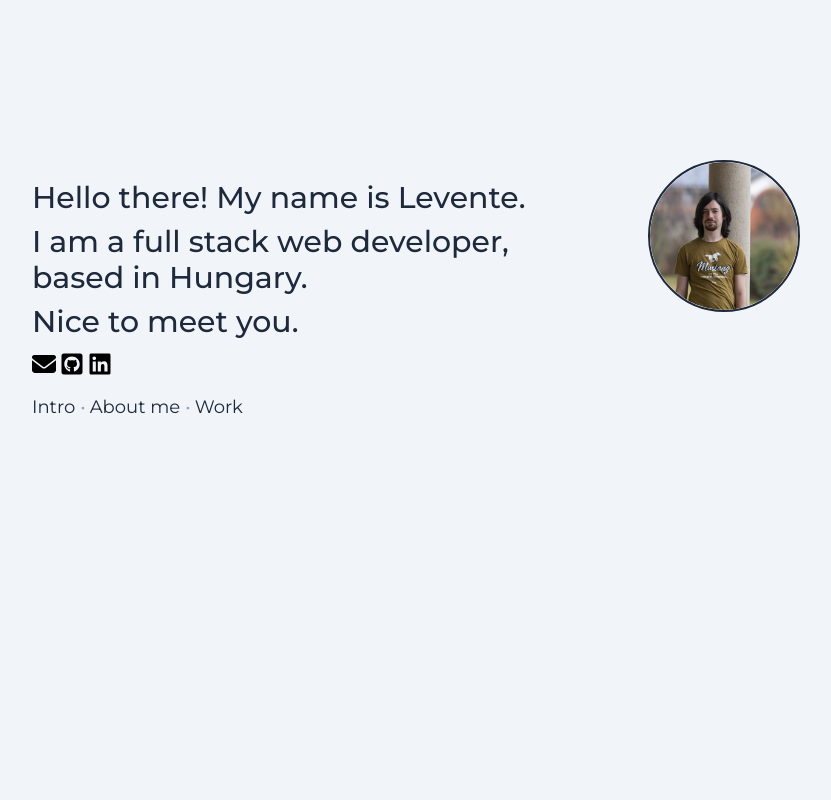
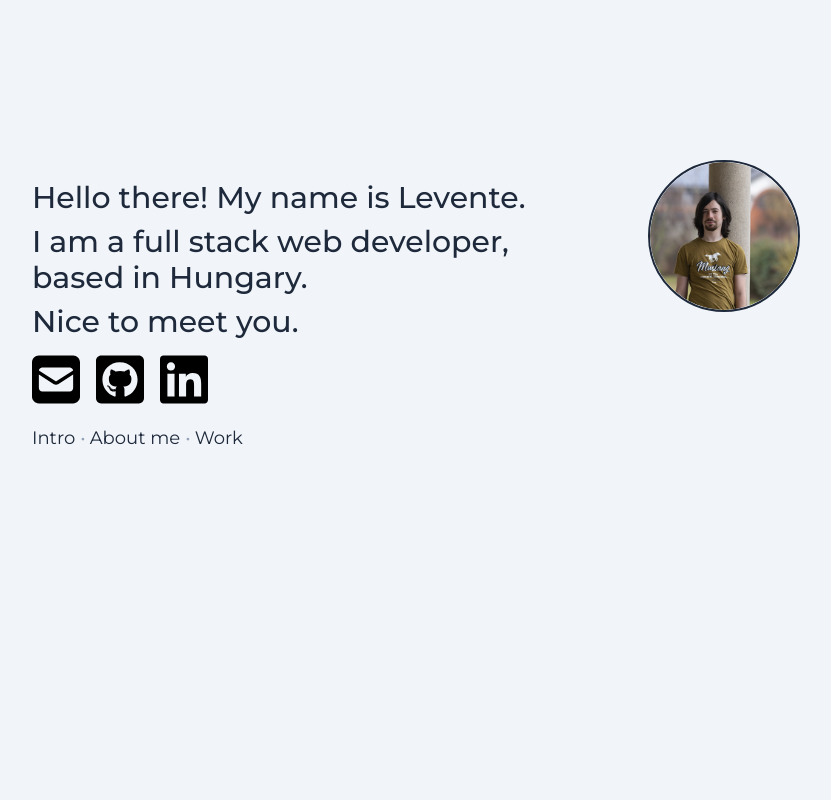
Before and after one commit to djsall/djsall.github.io, a website built with Vite: page index.html in a window 1280 px wide. Shown: the top 800 px of the page, without its empty margins (224-1055 px from the left). Built offline with nearby package versions, Linux system fonts and the light colour scheme.

Commit message:
nav svgs

```diff
--- a/index.html
+++ b/index.html
@@ -27,15 +27,15 @@
 						<li>
 							<a onClick="javascript:window.open('mailto:proksalevente@gmail.com', 'mail');event.preventDefault()"
 								href="mailto:proksalevente@gmail.com" aria-label="Send me an email link">
-								<svg xmlns="http://www.w3.org/2000/svg" viewBox="0 0 512 512" width="1.5rem">
+								<svg xmlns="http://www.w3.org/2000/svg" viewBox="0 0 448 512" width="48px" heigth="48px">
 									<path
-										d="M48 64C21.5 64 0 85.5 0 112c0 15.1 7.1 29.3 19.2 38.4L236.8 313.6c11.4 8.5 27 8.5 38.4 0L492.8 150.4c12.1-9.1 19.2-23.3 19.2-38.4c0-26.5-21.5-48-48-48H48zM0 176V384c0 35.3 28.7 64 64 64H448c35.3 0 64-28.7 64-64V176L294.4 339.2c-22.8 17.1-54 17.1-76.8 0L0 176z" />
+										d="M64 32C28.7 32 0 60.7 0 96V416c0 35.3 28.7 64 64 64H384c35.3 0 64-28.7 64-64V96c0-35.3-28.7-64-64-64H64zM218 271.7L64.2 172.4C66 156.4 79.5 144 96 144H352c16.5 0 30 12.4 31.8 28.4L230 271.7c-1.8 1.2-3.9 1.8-6 1.8s-4.2-.6-6-1.8zm29.4 26.9L384 210.4V336c0 17.7-14.3 32-32 32H96c-17.7 0-32-14.3-32-32V210.4l136.6 88.2c7 4.5 15.1 6.9 23.4 6.9s16.4-2.4 23.4-6.9z" />
 								</svg>
 							</a>
 						</li>
 						<li>
 							<a target="_blank" href="https://github.com/djsall" aria-label="Github profile link">
-								<svg xmlns="http://www.w3.org/2000/svg" viewBox="0 0 448 512" width="1.5rem">
+								<svg xmlns="http://www.w3.org/2000/svg" viewBox="0 0 448 512" width="48px" heigth="48px">
 									<path
 										d="M400 32H48C21.5 32 0 53.5 0 80v352c0 26.5 21.5 48 48 48h352c26.5 0 48-21.5 48-48V80c0-26.5-21.5-48-48-48zM277.3 415.7c-8.4 1.5-11.5-3.7-11.5-8 0-5.4.2-33 .2-55.3 0-15.6-5.2-25.5-11.3-30.7 37-4.1 76-9.2 76-73.1 0-18.2-6.5-27.3-17.1-39 1.7-4.3 7.4-22-1.7-45-13.9-4.3-45.7 17.9-45.7 17.9-13.2-3.7-27.5-5.6-41.6-5.6-14.1 0-28.4 1.9-41.6 5.6 0 0-31.8-22.2-45.7-17.9-9.1 22.9-3.5 40.6-1.7 45-10.6 11.7-15.6 20.8-15.6 39 0 63.6 37.3 69 74.3 73.1-4.8 4.3-9.1 11.7-10.6 22.3-9.5 4.3-33.8 11.7-48.3-13.9-9.1-15.8-25.5-17.1-25.5-17.1-16.2-.2-1.1 10.2-1.1 10.2 10.8 5 18.4 24.2 18.4 24.2 9.7 29.7 56.1 19.7 56.1 19.7 0 13.9.2 36.5.2 40.6 0 4.3-3 9.5-11.5 8-66-22.1-112.2-84.9-112.2-158.3 0-91.8 70.2-161.5 162-161.5S388 165.6 388 257.4c.1 73.4-44.7 136.3-110.7 158.3zm-98.1-61.1c-1.9.4-3.7-.4-3.9-1.7-.2-1.5 1.1-2.8 3-3.2 1.9-.2 3.7.6 3.9 1.9.3 1.3-1 2.6-3 3zm-9.5-.9c0 1.3-1.5 2.4-3.5 2.4-2.2.2-3.7-.9-3.7-2.4 0-1.3 1.5-2.4 3.5-2.4 1.9-.2 3.7.9 3.7 2.4zm-13.7-1.1c-.4 1.3-2.4 1.9-4.1 1.3-1.9-.4-3.2-1.9-2.8-3.2.4-1.3 2.4-1.9 4.1-1.5 2 .6 3.3 2.1 2.8 3.4zm-12.3-5.4c-.9 1.1-2.8.9-4.3-.6-1.5-1.3-1.9-3.2-.9-4.1.9-1.1 2.8-.9 4.3.6 1.3 1.3 1.8 3.3.9 4.1zm-9.1-9.1c-.9.6-2.6 0-3.7-1.5s-1.1-3.2 0-3.9c1.1-.9 2.8-.2 3.7 1.3 1.1 1.5 1.1 3.3 0 4.1zm-6.5-9.7c-.9.9-2.4.4-3.5-.6-1.1-1.3-1.3-2.8-.4-3.5.9-.9 2.4-.4 3.5.6 1.1 1.3 1.3 2.8.4 3.5zm-6.7-7.4c-.4.9-1.7 1.1-2.8.4-1.3-.6-1.9-1.7-1.5-2.6.4-.6 1.5-.9 2.8-.4 1.3.7 1.9 1.8 1.5 2.6z" />
 								</svg>
@@ -44,7 +44,7 @@
 						<li>
 							<a href="https://www.linkedin.com/in/levente-proksa-53985b241/" target="_blank"
 								aria-label="Linkedin profile link">
-								<svg xmlns="http://www.w3.org/2000/svg" viewBox="0 0 448 512" width="1.5rem">
+								<svg xmlns="http://www.w3.org/2000/svg" viewBox="0 0 448 512" width="48px" heigth="48px">
 									<path
 										d="M416 32H31.9C14.3 32 0 46.5 0 64.3v383.4C0 465.5 14.3 480 31.9 480H416c17.6 0 32-14.5 32-32.3V64.3c0-17.8-14.4-32.3-32-32.3zM135.4 416H69V202.2h66.5V416zm-33.2-243c-21.3 0-38.5-17.3-38.5-38.5S80.9 96 102.2 96c21.2 0 38.5 17.3 38.5 38.5 0 21.3-17.2 38.5-38.5 38.5zm282.1 243h-66.4V312c0-24.8-.5-56.7-34.5-56.7-34.6 0-39.9 27-39.9 54.9V416h-66.4V202.2h63.7v29.2h.9c8.9-16.8 30.6-34.5 62.9-34.5 67.2 0 79.7 44.3 79.7 101.9V416z" />
 								</svg></a>
@@ -54,7 +54,7 @@
 			</div>
 			<div class="flex justify-center md:block md:ml-10">
 				<img class="w-56 border-slate-800 hover:border-cyan-400 border-2 rounded-full" src="/src/me.webp"
-					alt="Picture of myself" width="14rem" />
+					alt="Picture of myself" />
 			</div>
 		</div>
 
--- a/src/index.css
+++ b/src/index.css
@@ -56,10 +56,10 @@ a {
 	@apply flex justify-center md:justify-start md:my-3;
 }
 .social-links > * {
-	@apply mr-1;
+	@apply mr-4;
 }
 .social-links svg {
-	@apply w-6 h-6 hover:fill-cyan-400;
+	@apply hover:fill-cyan-400;
 }
 
 .link-dots a::after {
```
Also changed, not shown: docs/index.html (+7 -7 lines), 4 other files.
